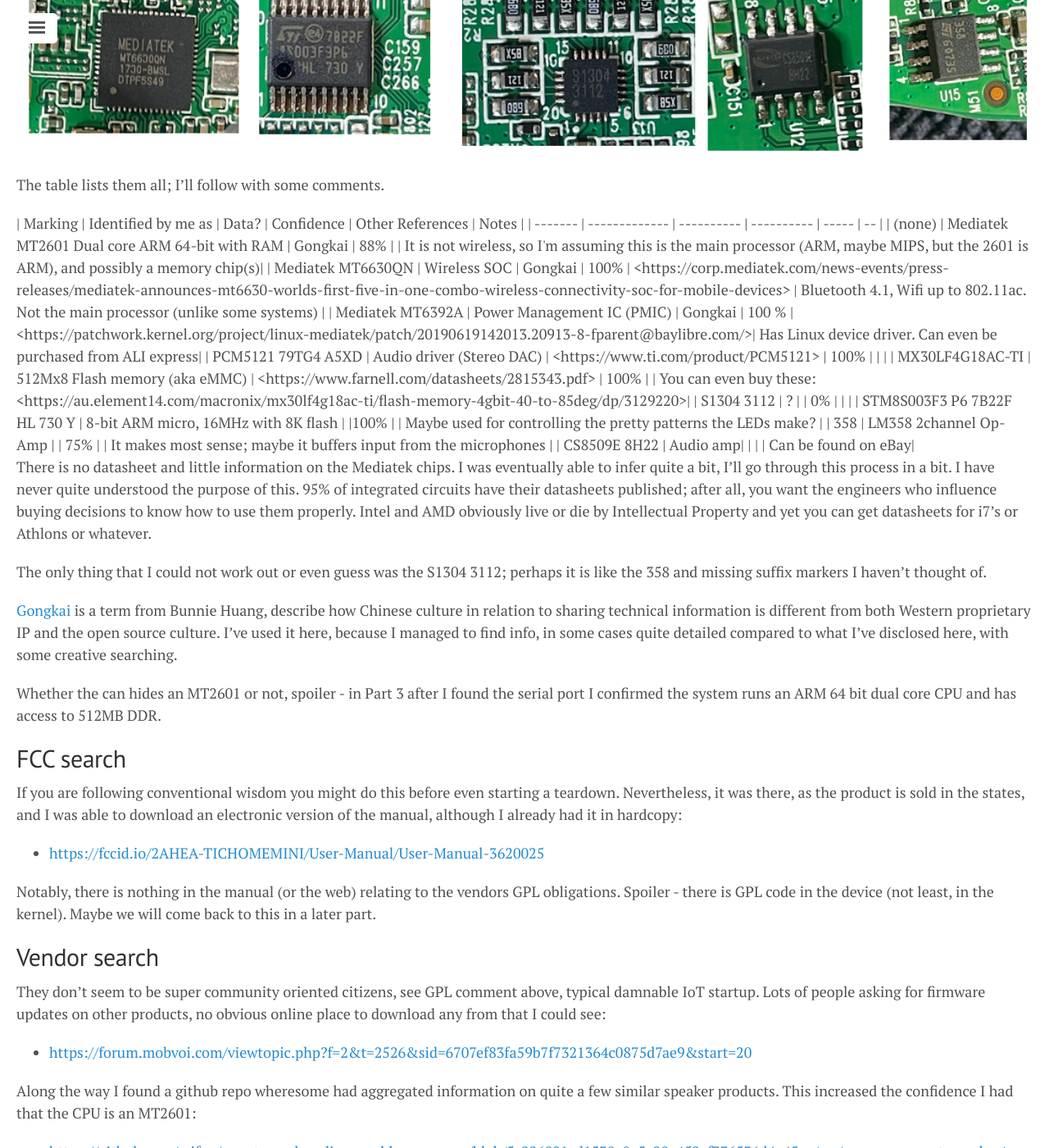
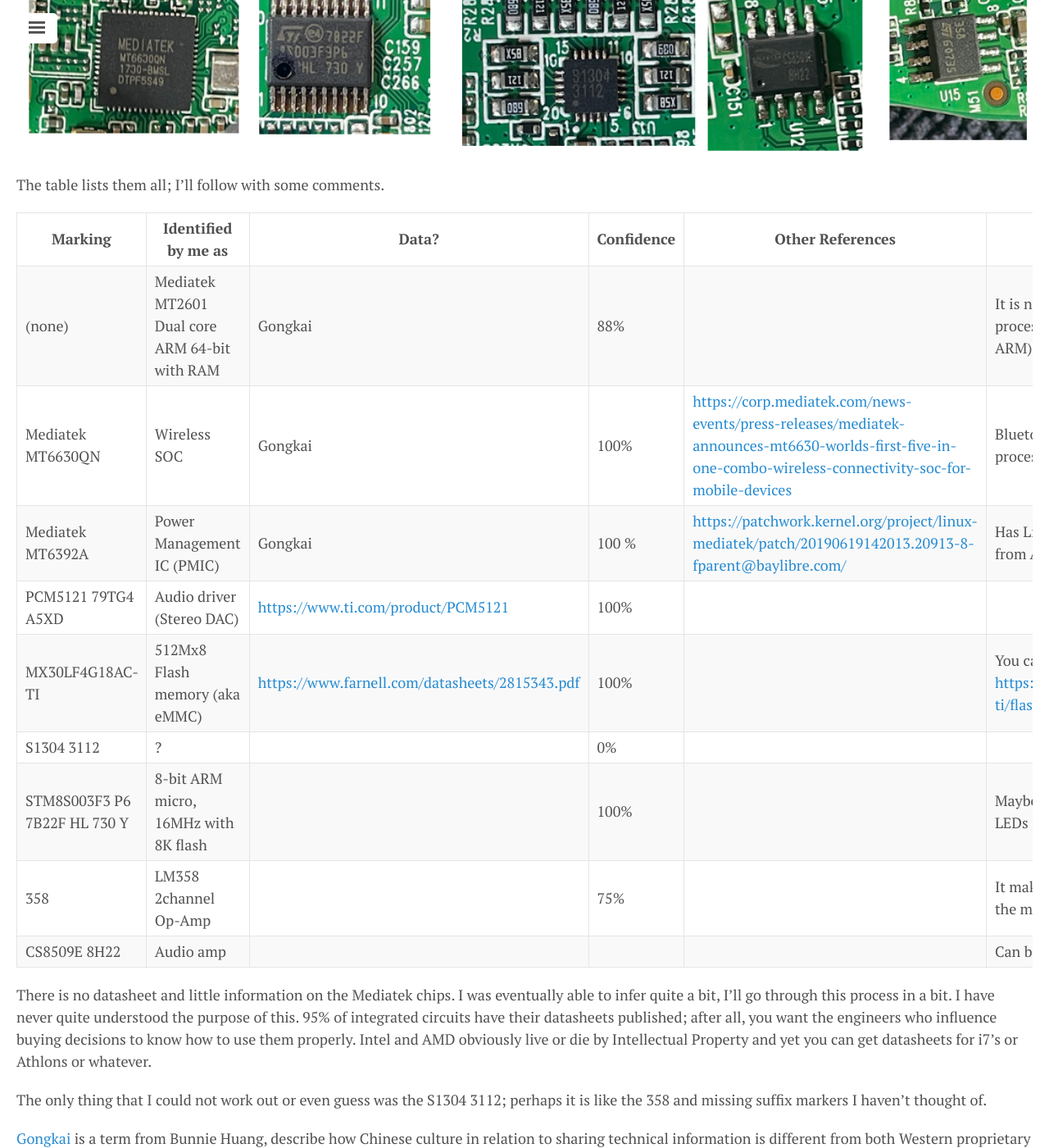
Before and after one commit to oldcomputerjunk/oldcomputerjunk.github.io, a Jekyll site: the page built from _posts/2022-11-12-cheap-smart-speaker-teardown-part2.markdown, in a window 1280 px wide and 1400 px high, scrolled down 1071 px. Shown: the whole window at 82% size. Built offline with Jekyll 4.4.1, drawn with Linux system fonts in a browser that asks for light colours.

Commit message:
More css fixes

```diff
--- a/_posts/2022-11-12-cheap-smart-speaker-teardown-part2.markdown
+++ b/_posts/2022-11-12-cheap-smart-speaker-teardown-part2.markdown
@@ -38,7 +38,7 @@
 
 The table lists them all; I'll follow with some comments.
 
-<div class="overflow-table">
+<div class="overflow-table"  markdown="block">
 
 | Marking | Identified by me as | Data? | Confidence | Other References | Notes |
 | ------- | ------------- | ----------              | ---------- | ----- | -- |
```
Also changed, not shown: reminder.md (+7 -1 lines).
